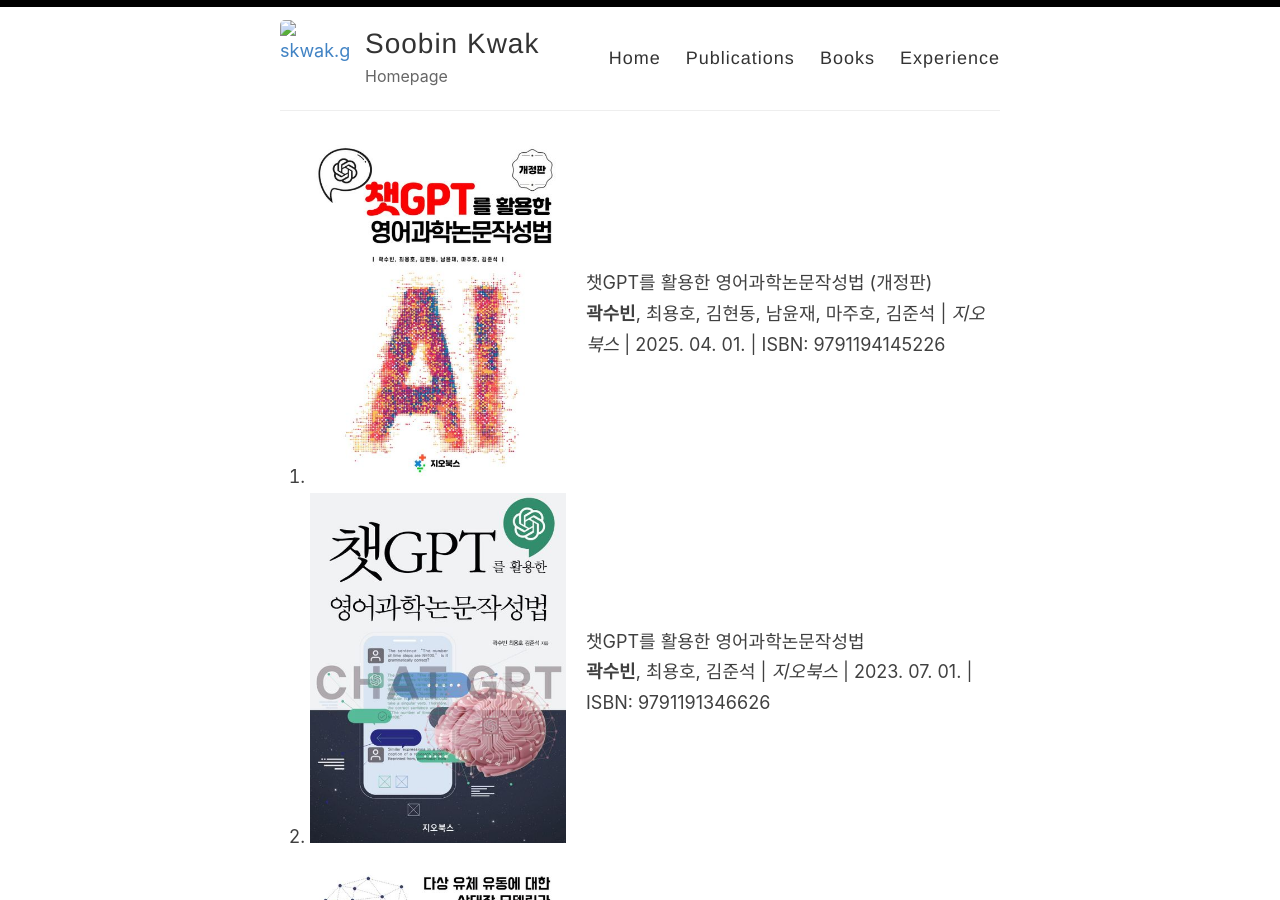
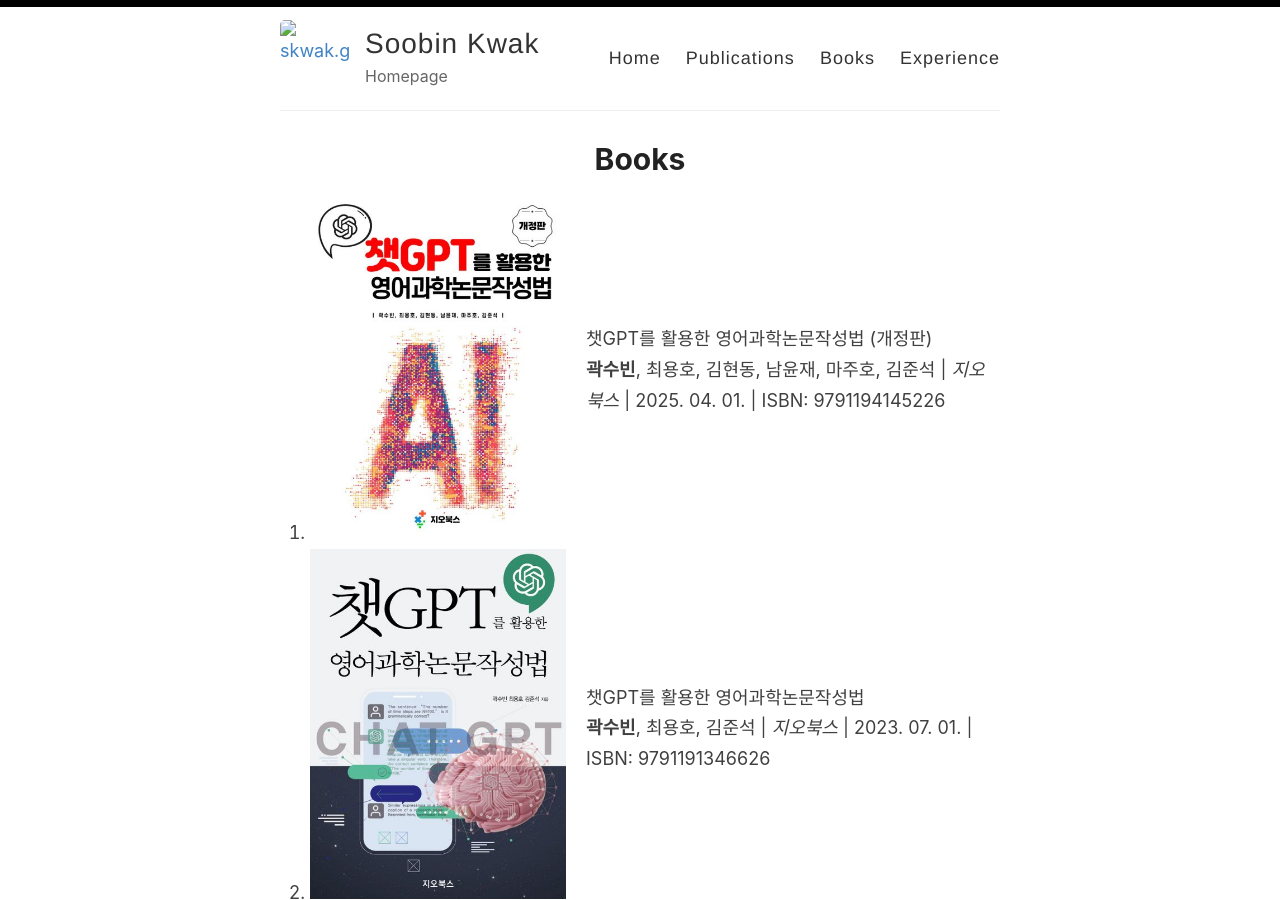
Before and after one commit to skwak/skwak.github.io, a Jekyll site: the page built from _pages/Books.md, in a window 1280 px wide and 900 px high. Built offline with Jekyll 4.4.1, drawn with Linux system fonts in a browser that asks for light colours.

Commit message:
Update Books.md

```diff
--- a/_pages/Books.md
+++ b/_pages/Books.md
@@ -3,6 +3,7 @@
 title: Books
 permalink: /books/
 ---
+# Books
 <ol>
 <!-- <li style="display: flex; align-items: center;"> -->
 <li>
```
